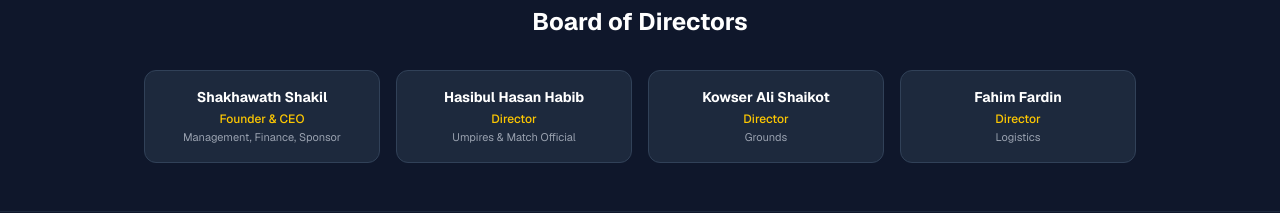
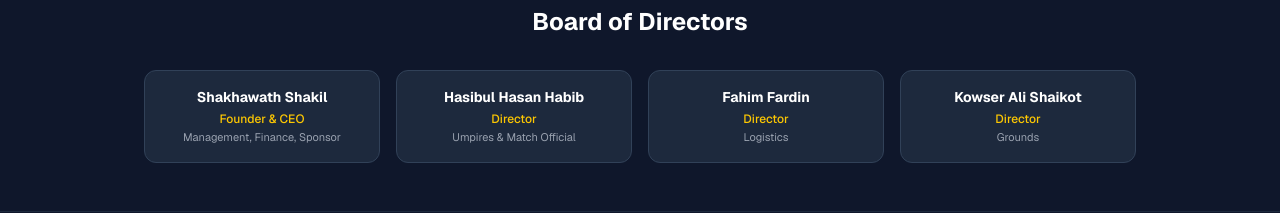
Before and after one commit to FahimAntor42/cricket-tournament, a Next.js app: page / in a window 1280 px wide. Shown: the part 963-1176 px from the top of the page. Built offline with nearby package versions, Linux system fonts and the light colour scheme.

Commit message:
fixing mistake

```diff
--- a/app/page.tsx
+++ b/app/page.tsx
@@ -85,8 +85,9 @@ export default function HomePage() {
           {[
             { name: 'Shakhawath Shakil', role: 'Founder & CEO', sub: 'Management, Finance, Sponsor' },
             { name: 'Hasibul Hasan Habib', role: 'Director', sub: 'Umpires & Match Official' },
+            { name: 'Fahim Fardin', role: 'Director', sub: 'Logistics' },
             { name: 'Kowser Ali Shaikot', role: 'Director', sub: 'Grounds' },
-            { name: 'Fahim Fardin', role: 'Director', sub: 'Logistics' },
+
           ].map((dir, i) => (
             <div key={i} className="bg-slate-800 p-4 rounded-xl border border-slate-700 text-center">
               <h3 className="font-bold text-sm text-white">{dir.name}</h3>
```
